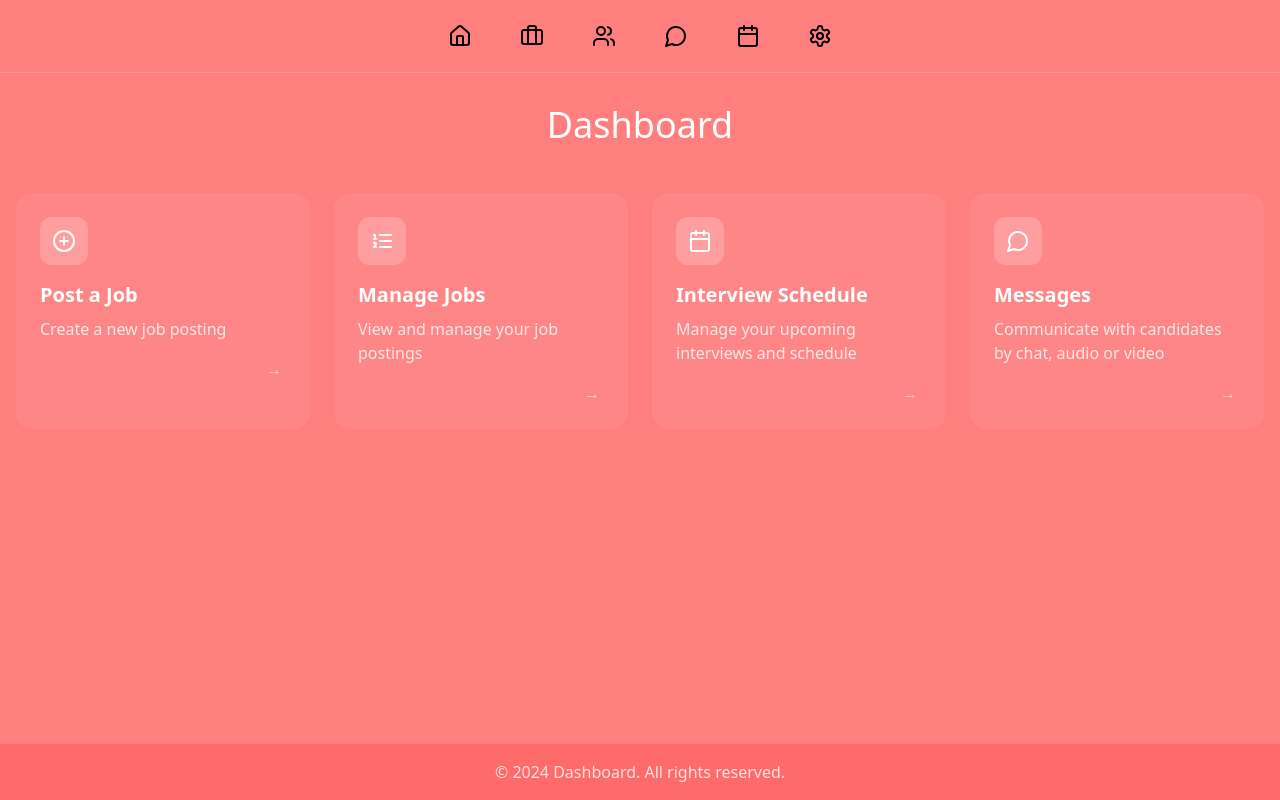
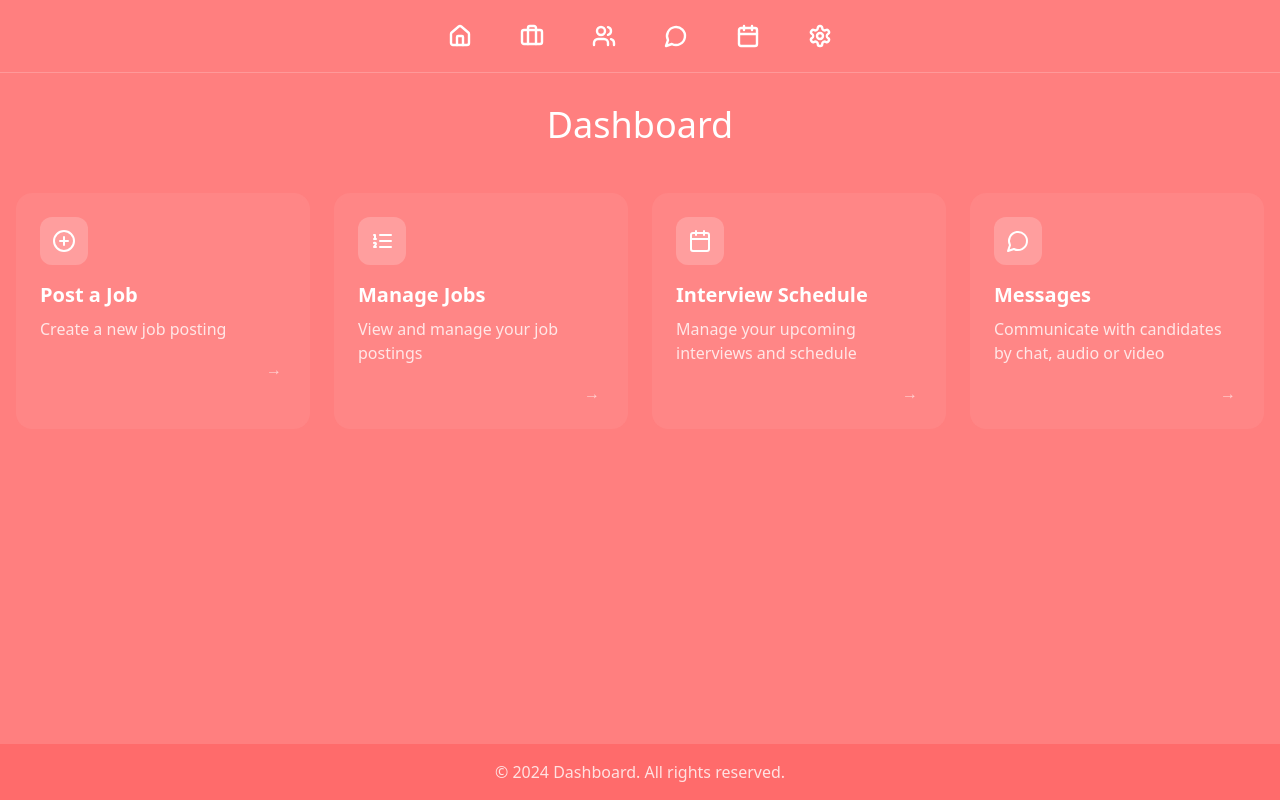
Before and after one commit to Visual2024/client_dashboard, a Next.js app in the folder Frontend/: page / in a window 1280 px wide. Built offline with nearby package versions, Linux system fonts and the light colour scheme.

Commit message:
feat: Changes

```diff
--- a/Frontend/src/Icons/NavIcon.tsx
+++ b/Frontend/src/Icons/NavIcon.tsx
@@ -1,9 +1,9 @@
 
 
 export function NavIcon({ Icon }: { Icon: React.ElementType }) {
-    return (
-      <div className="p-2 text-white/90 hover:bg-white/10 rounded-lg cursor-pointer transition-colors">
-        <Icon size={24} />
-      </div>
-    );
-  }
+  return (
+    <div className="p-2 fill-white hover:bg-white/10 rounded-lg cursor-pointer transition-colors">
+      <Icon size={24} color="#fff" strokeWidth="2.4" />
+    </div>
+  );
+}
```
Also changed, not shown: Frontend/src/Components/Layout/Header.tsx (+7 -7 lines).
